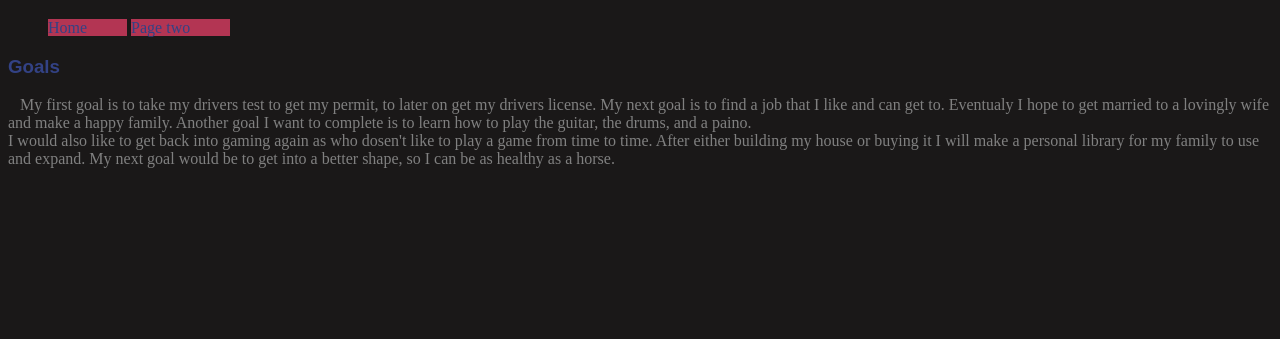
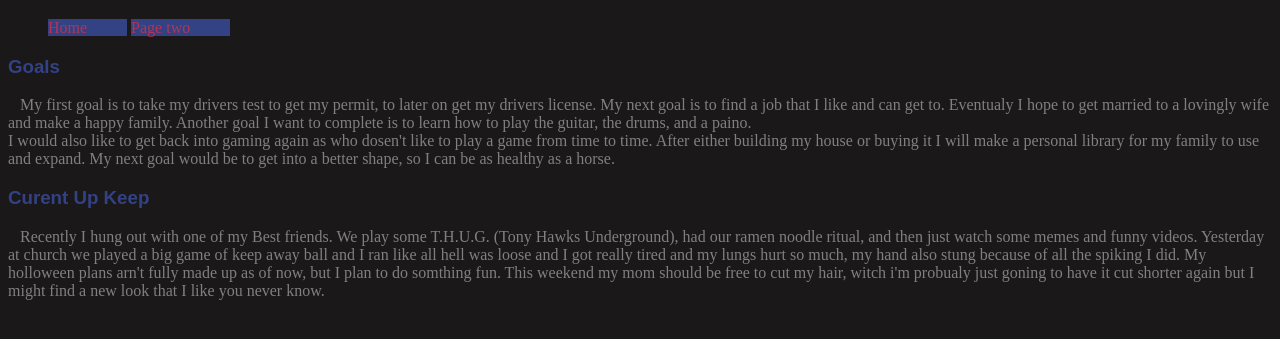
Before and after one commit to fccc-sd/website-Nickking22487, a plain HTML site: page Page2.html in a window 1280 px wide. Shown: the part 61-400 px from the top of the page. Drawn offline with Linux system fonts and the light colour scheme.

Commit message:
second paragraph

```diff
--- a/Page2.html
+++ b/Page2.html
@@ -26,5 +26,13 @@
         After either building my house or buying it I will make a personal library for my family to use and expand. My next goal would be to get into a better shape, so I can be as healthy as a horse.
     </p>
 
+    <h3>Curent Up Keep</h3>
+    <p>
+        &nbsp;&nbsp;&nbsp;Recently I hung out with one of my Best friends. We play some T.H.U.G. (Tony Hawks Underground), had our ramen noodle ritual, and then just watch some memes and funny videos.
+        Yesterday at church we played a big game of keep away ball and I ran like all hell was loose and I got really tired and my lungs hurt so much, my hand also stung because of all the spiking I did.
+        My holloween plans arn't fully made up as of now, but I plan to do somthing fun. This weekend my mom should be free to cut my hair, witch i'm probualy just goning to have it cut shorter again but I might find a new look that I like you never know. <br>
+
+    </p>
+
 </body>
 </html>
--- a/my_style.css
+++ b/my_style.css
@@ -41,19 +41,19 @@ nav li
     display: inline;
     padding-right: 40px;
     list-style-type: none;
-    background-color: #b33553;
+    background-color: #334285;
     text-align: center;
 }
 
 nav a:link
 {
-    color: #334285;
+    color: #b33553;
     text-decoration: none;
 }
 
 nav a:visited
 {
-    color: #334285 ;
+    color: #b33553 ;
 }
 
 nav a:hover
```
